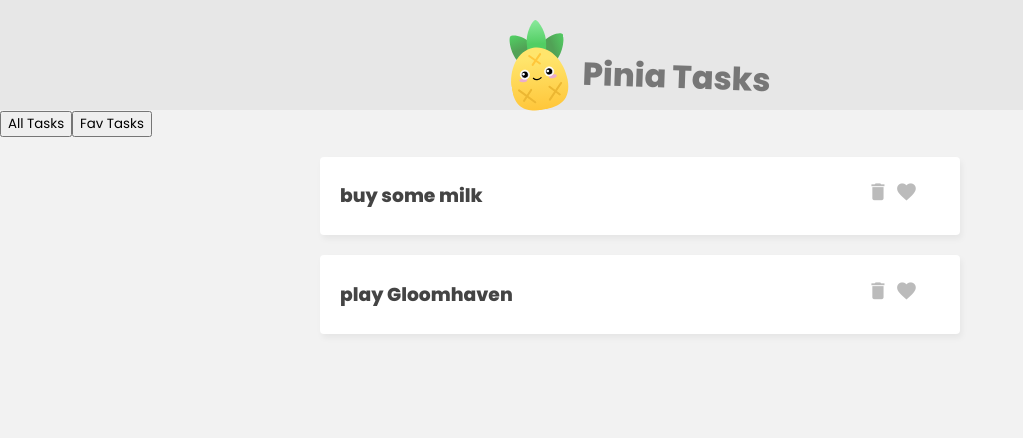
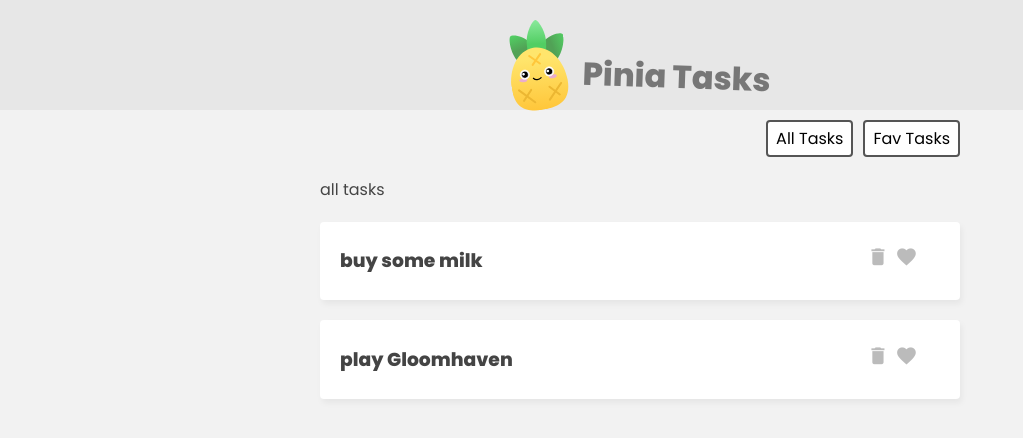
Before and after one commit to flyinacres/pinia-tasks, a Vue app: page / in a window 1280 px wide. Shown: the top 438 px of the page, without its empty margins (0-1023 px from the left). Built offline with nearby package versions, Linux system fonts and the light colour scheme.

Commit message:
Added styling

```diff
--- a/src/App.vue
+++ b/src/App.vue
@@ -11,12 +11,14 @@
     </nav>
 
     <div class="task-list" v-if="filter === 'all'">
+      <p>all tasks</p>
       <div v-for="task in taskStore.tasks">
         <TaskDetails :task="task" />
       </div>
     </div>
 
     <div class="task-list"  v-if="filter === 'favs'">
+      <p>fav tasks</p>
       <div v-for="task in taskStore.favs">
         <TaskDetails :task="task" />
       </div>
--- a/src/assets/main.css
+++ b/src/assets/main.css
@@ -59,3 +59,21 @@
   cursor: pointer;
   color: #bbb;
 }
+
+/* filter nav */
+.filter {
+  width: 640px;
+  margin: 10px auto;
+  text-align: right;
+}
+.filter button {
+  display: inline-block;
+  margin-left: 10px;
+  background: #fff;
+  border: 2px solid #555;
+  border-radius: 4px;
+  padding: 4px 8px;
+  cursor: pointer;
+  font-size: 0.8em;
+  font-size: 1em;
+}
```
